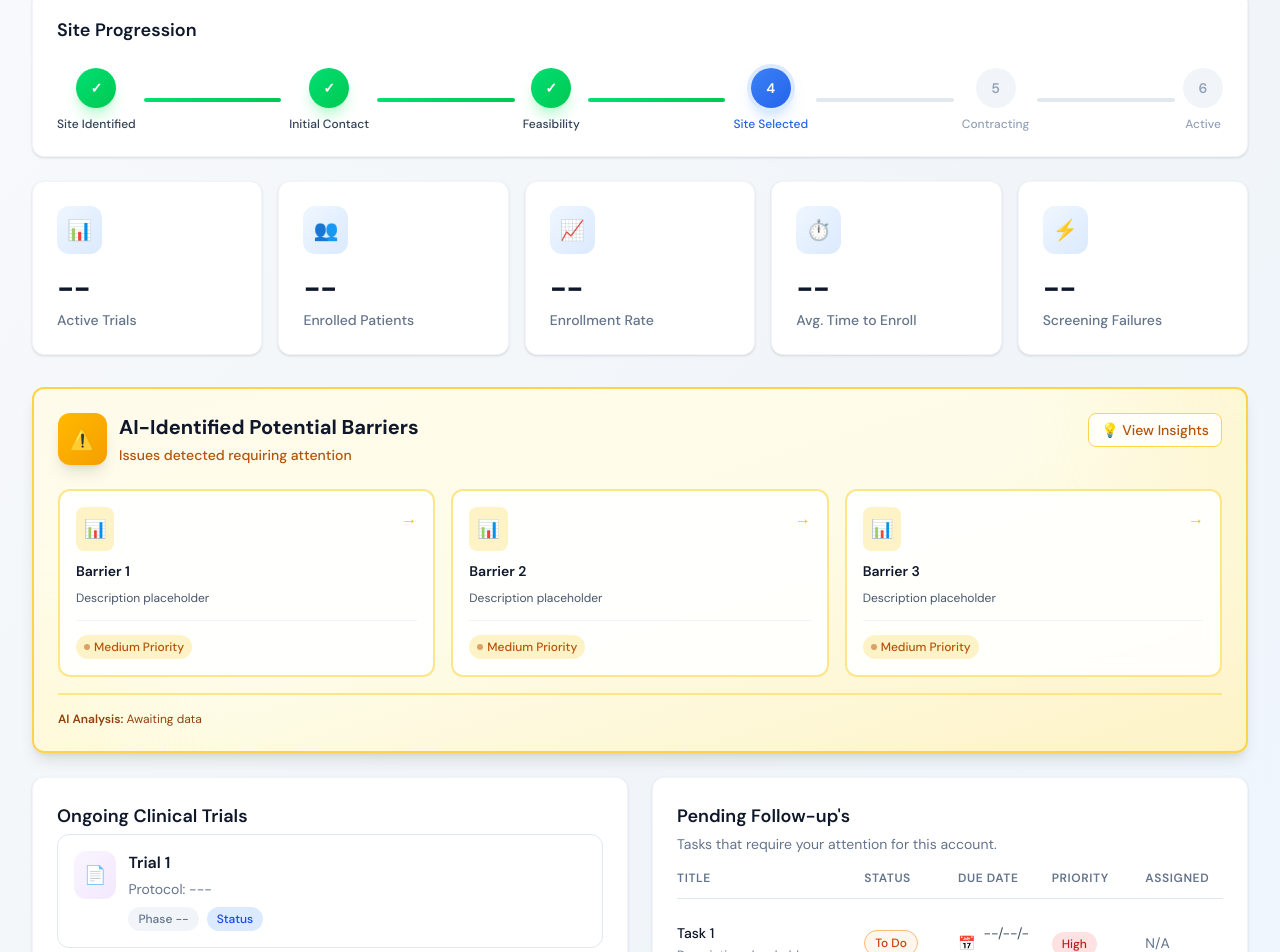
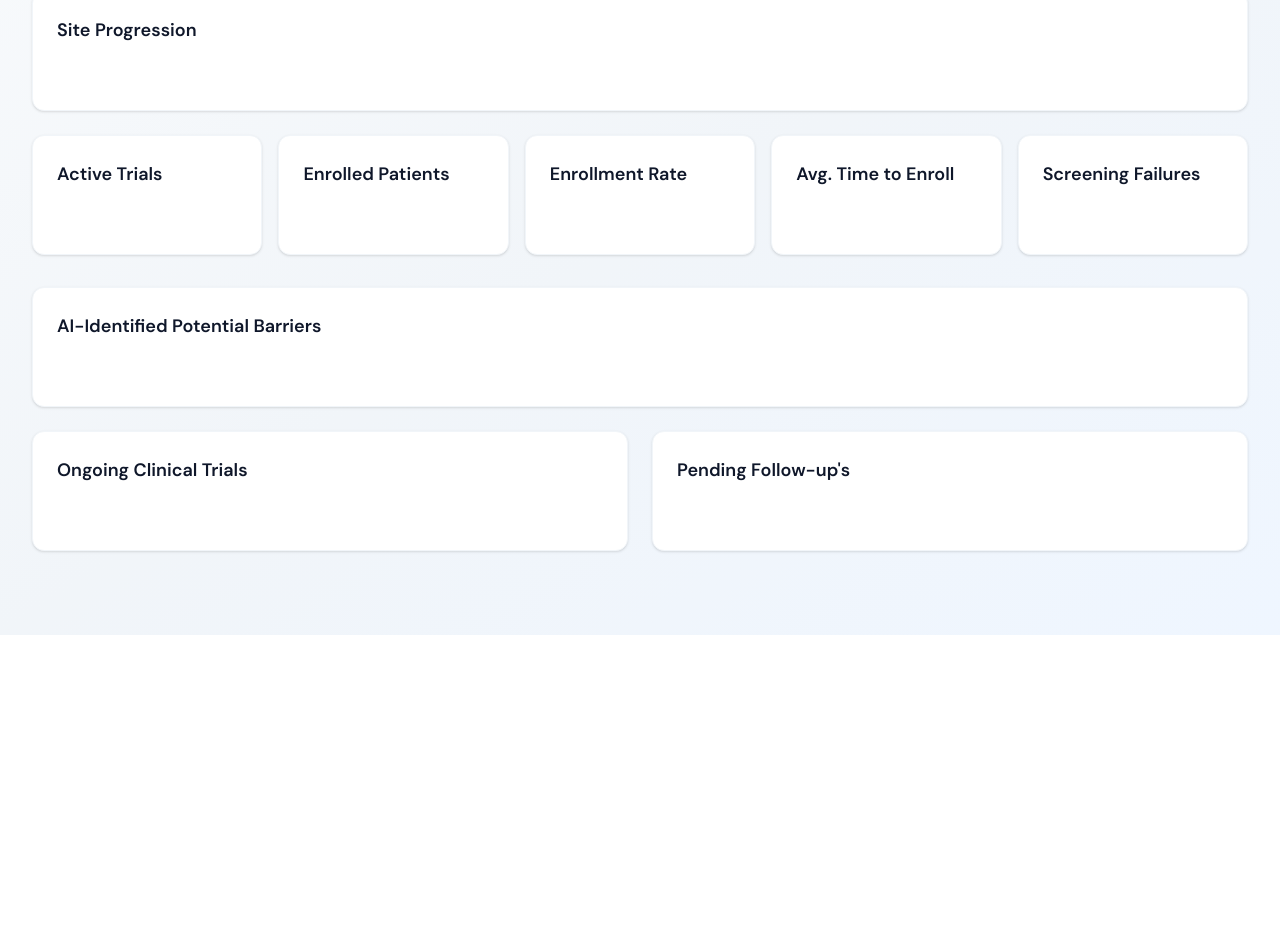
Before and after one commit to ashwinchembu/Enterprisehealthcaredashboarddesign, a Vue app in the folder vue-dashboard/: page / in a window 1280 px wide. Shown: the part 165-1117 px from the top of the page. After the commit the page ends 800 px from the top, so only its background shows below. Built offline with nearby package versions, Linux system fonts and the light colour scheme.

Commit message:
Simplify Vue dashboard to empty cards with titles only

```diff
--- a/vue-dashboard/src/App.vue
+++ b/vue-dashboard/src/App.vue
@@ -1,8 +1,5 @@
 <script setup lang="ts">
-import MetricCard from './components/MetricCard.vue'
 import Card from './components/Card.vue'
-import AIBarriersCard from './components/AIBarriersCard.vue'
-import SiteProgressStepper from './components/SiteProgressStepper.vue'
 </script>
 
 <template>
@@ -40,94 +37,29 @@ import SiteProgressStepper from './components/SiteProgressStepper.vue'
 
       <!-- Site Progression Section -->
       <section class="mb-6">
-        <SiteProgressStepper />
+        <Card title="Site Progression" />
       </section>
 
       <!-- Metrics Section -->
       <section class="mb-8">
         <div class="flex gap-4 flex-wrap">
-          <MetricCard icon="📊" label="Active Trials" />
-          <MetricCard icon="👥" label="Enrolled Patients" />
-          <MetricCard icon="📈" label="Enrollment Rate" />
-          <MetricCard icon="⏱️" label="Avg. Time to Enroll" />
-          <MetricCard icon="⚡" label="Screening Failures" />
+          <Card title="Active Trials" class="flex-1 min-w-[180px]" />
+          <Card title="Enrolled Patients" class="flex-1 min-w-[180px]" />
+          <Card title="Enrollment Rate" class="flex-1 min-w-[180px]" />
+          <Card title="Avg. Time to Enroll" class="flex-1 min-w-[180px]" />
+          <Card title="Screening Failures" class="flex-1 min-w-[180px]" />
         </div>
       </section>
 
       <!-- AI-Identified Potential Barriers -->
       <section class="mb-6">
-        <AIBarriersCard />
+        <Card title="AI-Identified Potential Barriers" />
       </section>
 
       <!-- Bottom Two-Column Layout -->
       <section class="grid grid-cols-1 gap-6 lg:grid-cols-2">
-        <div class="space-y-6">
-          <Card title="Ongoing Clinical Trials">
-            <div class="space-y-4">
-              <div v-for="i in 4" :key="i" class="rounded-xl border border-slate-200 p-4 transition-all hover:border-blue-300 hover:shadow-sm">
-                <div class="flex items-start gap-3">
-                  <div class="rounded-xl bg-gradient-to-br from-purple-50 to-purple-100 p-2.5">
-                    <span class="text-lg">📄</span>
-                  </div>
-                  <div class="flex-1 min-w-0">
-                    <div class="font-semibold text-slate-900 mb-1">Trial {{ i }}</div>
-                    <div class="text-sm text-slate-500 mb-2">Protocol: ---</div>
-                    <div class="flex items-center gap-2 flex-wrap">
-                      <span class="text-xs text-slate-500 bg-slate-100 px-2.5 py-1 rounded-full font-medium">
-                        Phase --
-                      </span>
-                      <span class="text-xs text-blue-700 bg-blue-100 px-2.5 py-1 rounded-full font-medium">
-                        Status
-                      </span>
-                    </div>
-                  </div>
-                </div>
-              </div>
-            </div>
-          </Card>
-        </div>
-
-        <Card title="Pending Follow-up's" subtitle="Tasks that require your attention for this account.">
-          <!-- Table Header -->
-          <div class="border-b border-slate-200 pb-3 mb-3">
-            <div class="grid grid-cols-12 gap-4 text-xs font-semibold text-slate-500 uppercase tracking-wider">
-              <div class="col-span-4">Title</div>
-              <div class="col-span-2">Status</div>
-              <div class="col-span-2">Due Date</div>
-              <div class="col-span-2">Priority</div>
-              <div class="col-span-2">Assigned</div>
-            </div>
-          </div>
-
-          <!-- Empty Task Rows -->
-          <div v-for="i in 3" :key="i" class="py-3 border-b border-slate-100 last:border-b-0">
-            <div class="grid grid-cols-12 gap-4 items-center">
-              <div class="col-span-4">
-                <div class="font-medium text-slate-900 text-sm mb-1">Task {{ i }}</div>
-                <div class="text-xs text-slate-500">Description placeholder...</div>
-              </div>
-              <div class="col-span-2">
-                <span class="inline-flex items-center px-2.5 py-1 rounded-full text-xs font-medium border border-orange-300 text-orange-700 bg-orange-50">
-                  To Do
-                </span>
-              </div>
-              <div class="col-span-2">
-                <div class="flex items-center gap-2 text-sm text-slate-600">
-                  <span>📅</span>
-                  --/--/----
-                </div>
-              </div>
-              <div class="col-span-2">
-                <span class="inline-flex items-center px-2.5 py-1 rounded-full text-xs font-medium bg-red-100 text-red-700">
-                  High
-                </span>
-              </div>
-              <div class="col-span-2 text-sm text-slate-500">
-                N/A
-              </div>
-            </div>
-          </div>
-        </Card>
+        <Card title="Ongoing Clinical Trials" />
+        <Card title="Pending Follow-up's" />
       </section>
     </div>
   </div>
--- a/vue-dashboard/src/components/AIBarriersCard.vue
+++ /dev/null
@@ -1,55 +0,0 @@
-<script setup lang="ts">
-</script>
-
-<template>
-  <div class="relative overflow-hidden rounded-xl border-2 border-amber-300 bg-gradient-to-br from-amber-50 via-yellow-50 to-amber-100 p-6 shadow-lg">
-    <!-- Decorative background blurs -->
-    <div class="absolute -right-32 -top-32 h-64 w-64 rounded-full bg-amber-200 opacity-20 blur-3xl"></div>
-    <div class="absolute -bottom-24 -left-24 h-48 w-48 rounded-full bg-yellow-200 opacity-20 blur-3xl"></div>
-
-    <div class="relative z-10">
-      <!-- Header -->
-      <div class="mb-6 flex items-start justify-between">
-        <div class="flex items-start gap-3">
-          <div class="rounded-xl bg-gradient-to-br from-amber-400 to-amber-500 p-3 shadow-lg">
-            <span class="text-xl">⚠️</span>
-          </div>
-          <div>
-            <h3 class="mb-1 text-xl font-bold text-slate-900">AI-Identified Potential Barriers</h3>
-            <p class="text-sm font-medium text-amber-700">Issues detected requiring attention</p>
-          </div>
-        </div>
-        <button class="flex items-center gap-1.5 rounded-lg border border-amber-300 bg-white/80 backdrop-blur-sm px-3 py-1.5 text-sm font-medium text-amber-700 transition-all hover:bg-amber-50 hover:border-amber-400">
-          💡 View Insights
-        </button>
-      </div>
-
-      <!-- Empty barriers grid -->
-      <div class="grid grid-cols-1 gap-4 md:grid-cols-3">
-        <div v-for="i in 3" :key="i" class="group cursor-pointer rounded-xl border-2 border-amber-200 bg-white/90 backdrop-blur-sm p-4 transition-all duration-200 hover:border-amber-300 hover:shadow-md">
-          <div class="mb-3 flex items-start justify-between">
-            <div class="rounded-lg bg-amber-100 p-2">
-              <span class="text-lg">📊</span>
-            </div>
-            <span class="text-amber-400 transition-all group-hover:translate-x-1 group-hover:text-amber-600">→</span>
-          </div>
-          <h4 class="mb-2 text-sm font-semibold leading-tight text-slate-900">Barrier {{ i }}</h4>
-          <p class="text-xs leading-relaxed text-slate-600">Description placeholder</p>
-          <div class="mt-3 border-t border-slate-100 pt-3">
-            <span class="inline-flex items-center gap-1 rounded-full bg-amber-100 px-2 py-1 text-xs font-medium text-amber-700">
-              <span class="h-1.5 w-1.5 animate-pulse rounded-full bg-current"></span>
-              Medium Priority
-            </span>
-          </div>
-        </div>
-      </div>
-
-      <!-- Footer -->
-      <div class="mt-4 border-t-2 border-amber-200 pt-4">
-        <p class="text-xs text-amber-800">
-          <span class="font-semibold">AI Analysis:</span> Awaiting data
-        </p>
-      </div>
-    </div>
-  </div>
-</template>
--- a/vue-dashboard/src/components/Card.vue
+++ b/vue-dashboard/src/components/Card.vue
@@ -1,14 +1,11 @@
 <script setup lang="ts">
 defineProps<{
   title: string
-  subtitle?: string
 }>()
 </script>
 
 <template>
-  <div class="bg-white rounded-xl shadow-sm border border-slate-100 p-6 transition-all duration-300 hover:shadow-md">
-    <h3 class="text-lg font-semibold text-slate-900 mb-1">{{ title }}</h3>
-    <p v-if="subtitle" class="text-sm text-slate-500 mb-4">{{ subtitle }}</p>
-    <slot />
+  <div class="bg-white rounded-xl shadow-sm border border-slate-100 p-6 transition-all duration-300 hover:shadow-md min-h-[120px]">
+    <h3 class="text-lg font-semibold text-slate-900">{{ title }}</h3>
   </div>
 </template>
--- a/vue-dashboard/src/components/MetricCard.vue
+++ /dev/null
@@ -1,18 +0,0 @@
-<script setup lang="ts">
-defineProps<{
-  label: string
-  icon: string
-}>()
-</script>
-
-<template>
-  <div class="bg-white rounded-xl shadow-sm border border-slate-100 p-6 flex-1 min-w-[200px] transition-all duration-300 hover:shadow-md hover:border-blue-200">
-    <div class="flex items-start justify-between mb-4">
-      <div class="p-2.5 bg-gradient-to-br from-blue-50 to-blue-100 rounded-xl">
-        <span class="text-xl">{{ icon }}</span>
-      </div>
-    </div>
-    <div class="text-3xl font-bold text-slate-900 mb-1 tracking-tight">--</div>
-    <div class="text-sm text-slate-500 font-medium">{{ label }}</div>
-  </div>
-</template>
--- a/vue-dashboard/src/components/SiteProgressStepper.vue
+++ /dev/null
@@ -1,49 +0,0 @@
-<script setup lang="ts">
-const steps = [
-  { label: 'Site Identified', status: 'completed' },
-  { label: 'Initial Contact', status: 'completed' },
-  { label: 'Feasibility', status: 'completed' },
-  { label: 'Site Selected', status: 'current' },
-  { label: 'Contracting', status: 'upcoming' },
-  { label: 'Active', status: 'upcoming' },
-]
-</script>
-
-<template>
-  <div class="bg-white rounded-xl shadow-sm border border-slate-100 p-6">
-    <h3 class="text-lg font-semibold text-slate-900 mb-6">Site Progression</h3>
-    <div class="flex items-center justify-between">
-      <template v-for="(step, index) in steps" :key="step.label">
-        <div class="flex flex-col items-center">
-          <div
-            :class="[
-              'w-10 h-10 rounded-full flex items-center justify-center text-sm font-semibold transition-all',
-              step.status === 'completed' ? 'bg-gradient-to-br from-green-400 to-green-500 text-white shadow-lg shadow-green-200' :
-              step.status === 'current' ? 'bg-gradient-to-br from-blue-500 to-blue-600 text-white shadow-lg shadow-blue-200 ring-4 ring-blue-100' :
-              'bg-slate-100 text-slate-400'
-            ]"
-          >
-            <span v-if="step.status === 'completed'">✓</span>
-            <span v-else>{{ index + 1 }}</span>
-          </div>
-          <span
-            :class="[
-              'mt-2 text-xs font-medium text-center max-w-[80px]',
-              step.status === 'current' ? 'text-blue-600' :
-              step.status === 'completed' ? 'text-slate-700' : 'text-slate-400'
-            ]"
-          >
-            {{ step.label }}
-          </span>
-        </div>
-        <div
-          v-if="index < steps.length - 1"
-          :class="[
-            'flex-1 h-1 mx-2 rounded-full transition-all',
-            step.status === 'completed' ? 'bg-gradient-to-r from-green-400 to-green-500' : 'bg-slate-200'
-          ]"
-        />
-      </template>
-    </div>
-  </div>
-</template>
```
